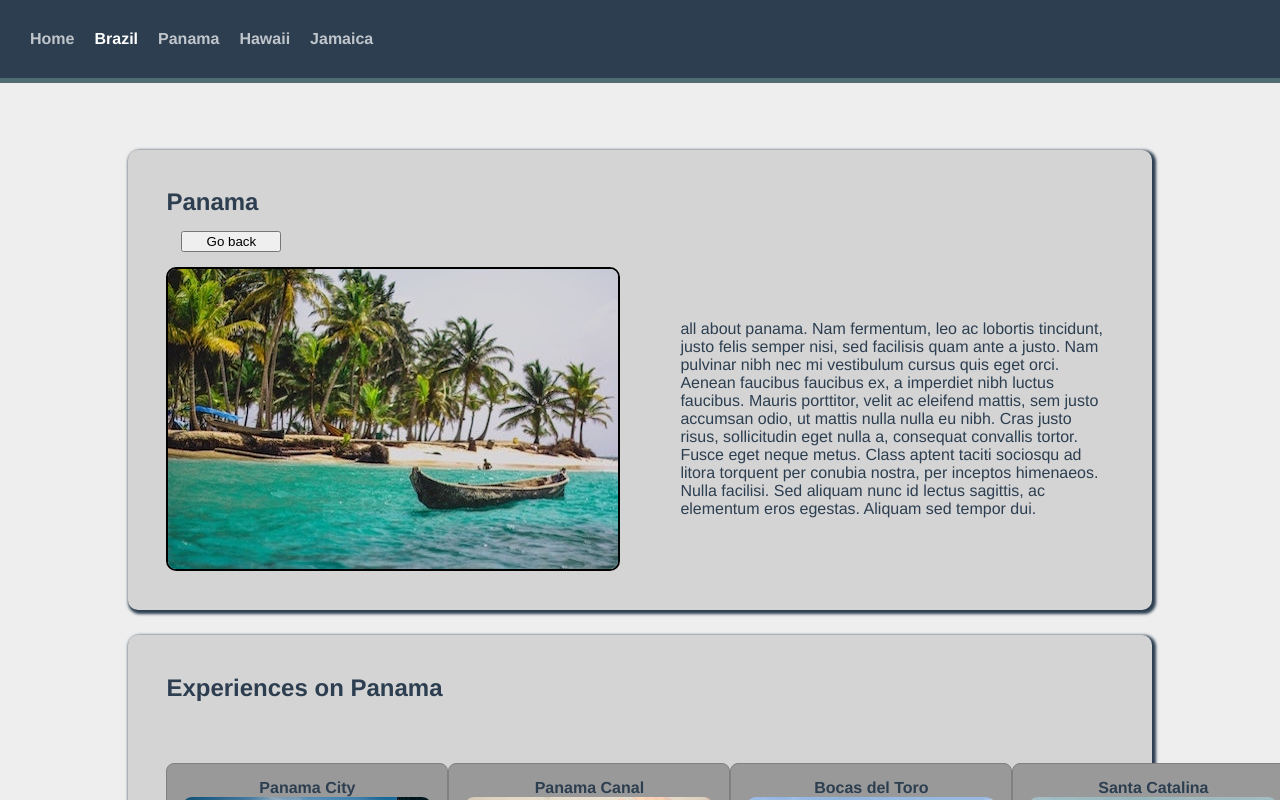
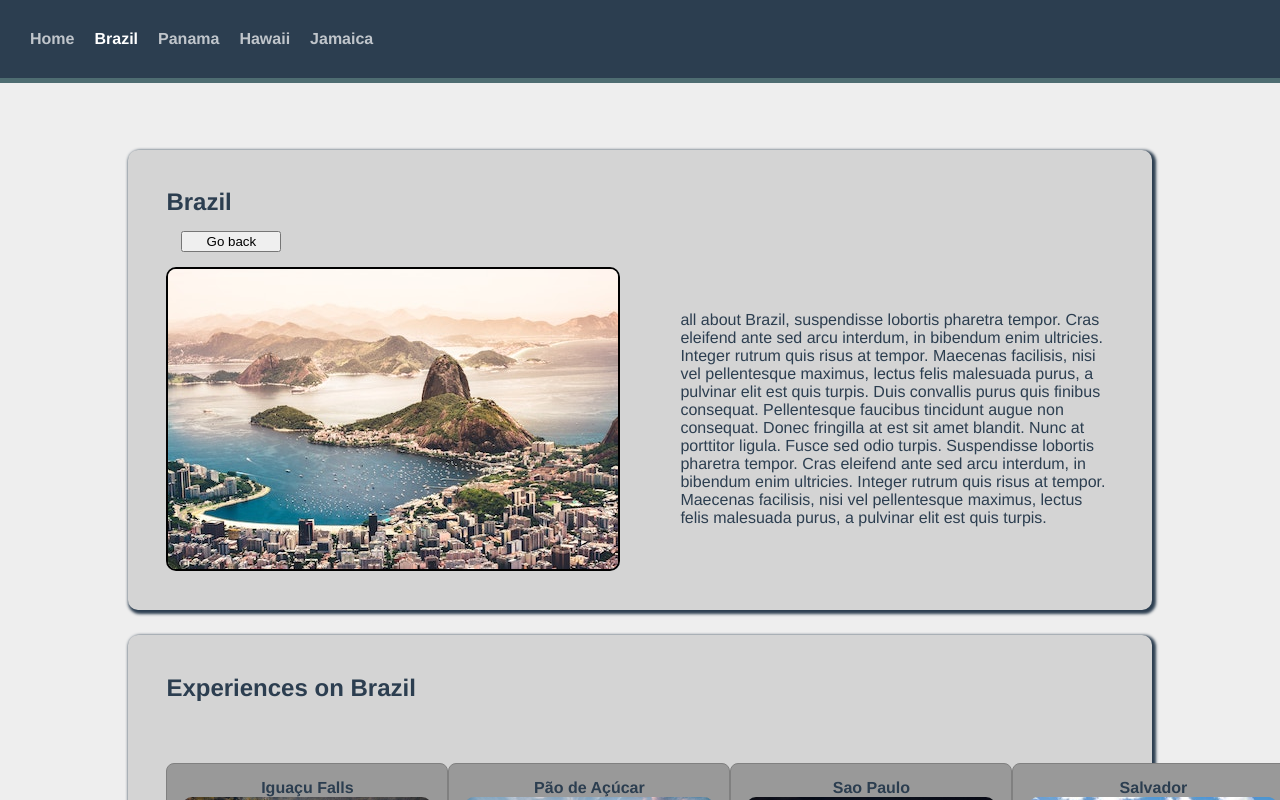
Before and after one commit to kelsier127/practicaRouter_Vue_AlonsoHugo, a Vue app: page /country/1 in a window 1280 px wide. Shown: the top 800 px of the page. Built offline with nearby package versions, Linux system fonts and the light colour scheme.

Commit message:
FINAL1.0

```diff
--- a/src/router/index.js
+++ b/src/router/index.js
@@ -15,7 +15,7 @@ const router = createRouter({
       path: '/country/:id',
       name: 'Country',
       component: CountryView,
-      props: route=>({ id:route.params.id}),
+      props: route => ({ id:route.params.id }),
       children:[{
         path:'experience/:expId',
         component:ExperienceView,
--- a/src/views/CountryView.vue
+++ b/src/views/CountryView.vue
@@ -2,6 +2,7 @@
 console.log("Has cargado 'CountryView.vue'")
 import { useRoute,useRouter } from 'vue-router'
 import data from '@/assets/data.json';
+import { computed } from 'vue';
 
 let pathImagenes = '/images/';
 
@@ -12,17 +13,23 @@ const props = defineProps({
   id: String
 })
 
-let country = data.destinations[props.id]
 
-console.log(data.destinations[props.id])
-console.log(props.id)
+let country = computed(()=> {
+  let destination;
+  for(let i in data.destinations){
+    if(data.destinations[i].id == props.id){
+      destination = data.destinations[i]
+    }
+  }
+  return destination
+} )
 
 
 
 const goBack = ()=>{
   console.log(route.fullPath)
   if(route.fullPath.includes('experience')){
-    router.push(`/country/${props.id}`);
+    router.push(`/country/${country.value.id}`);
   }else{
     router.push(`/`);
   }
```
